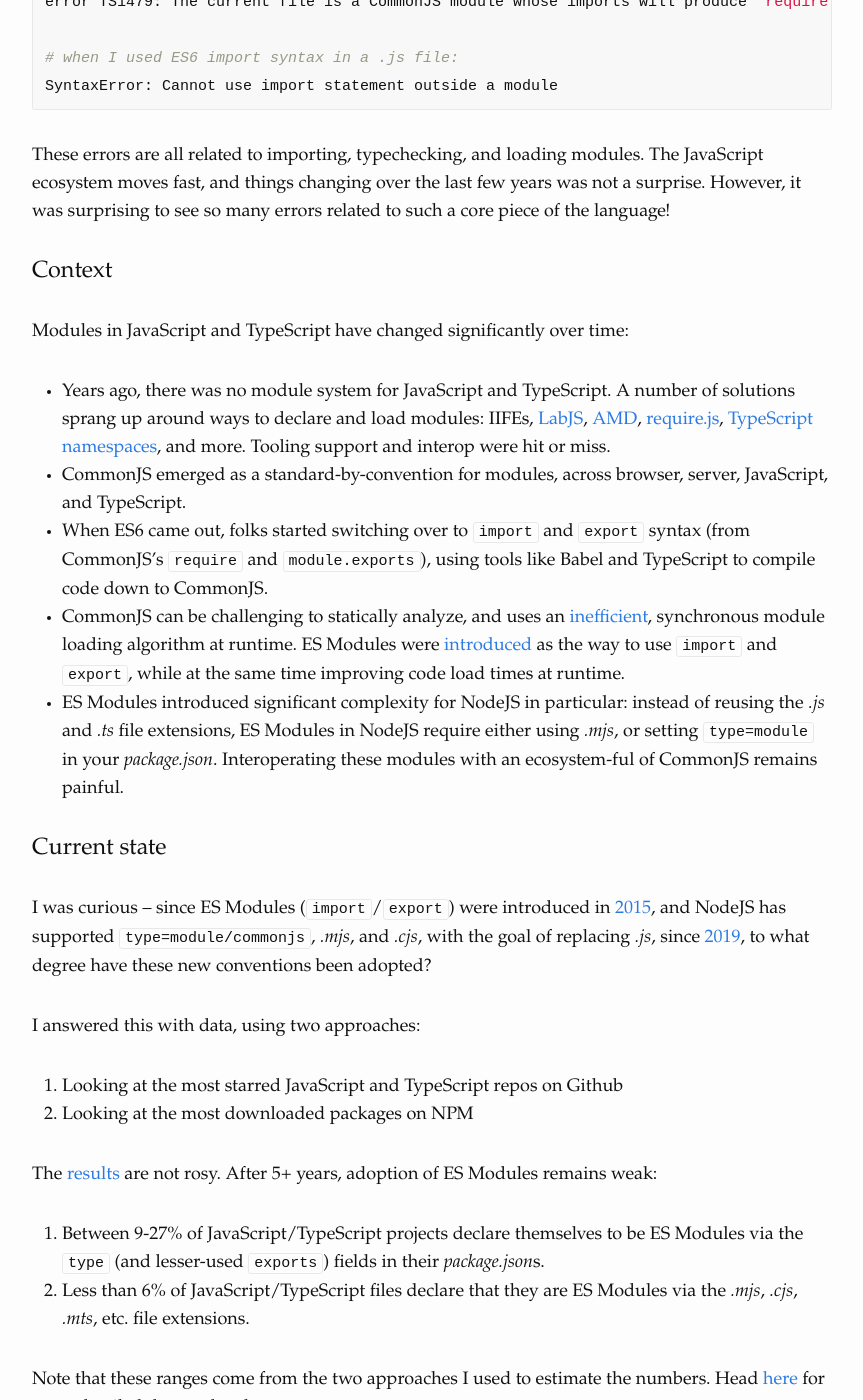
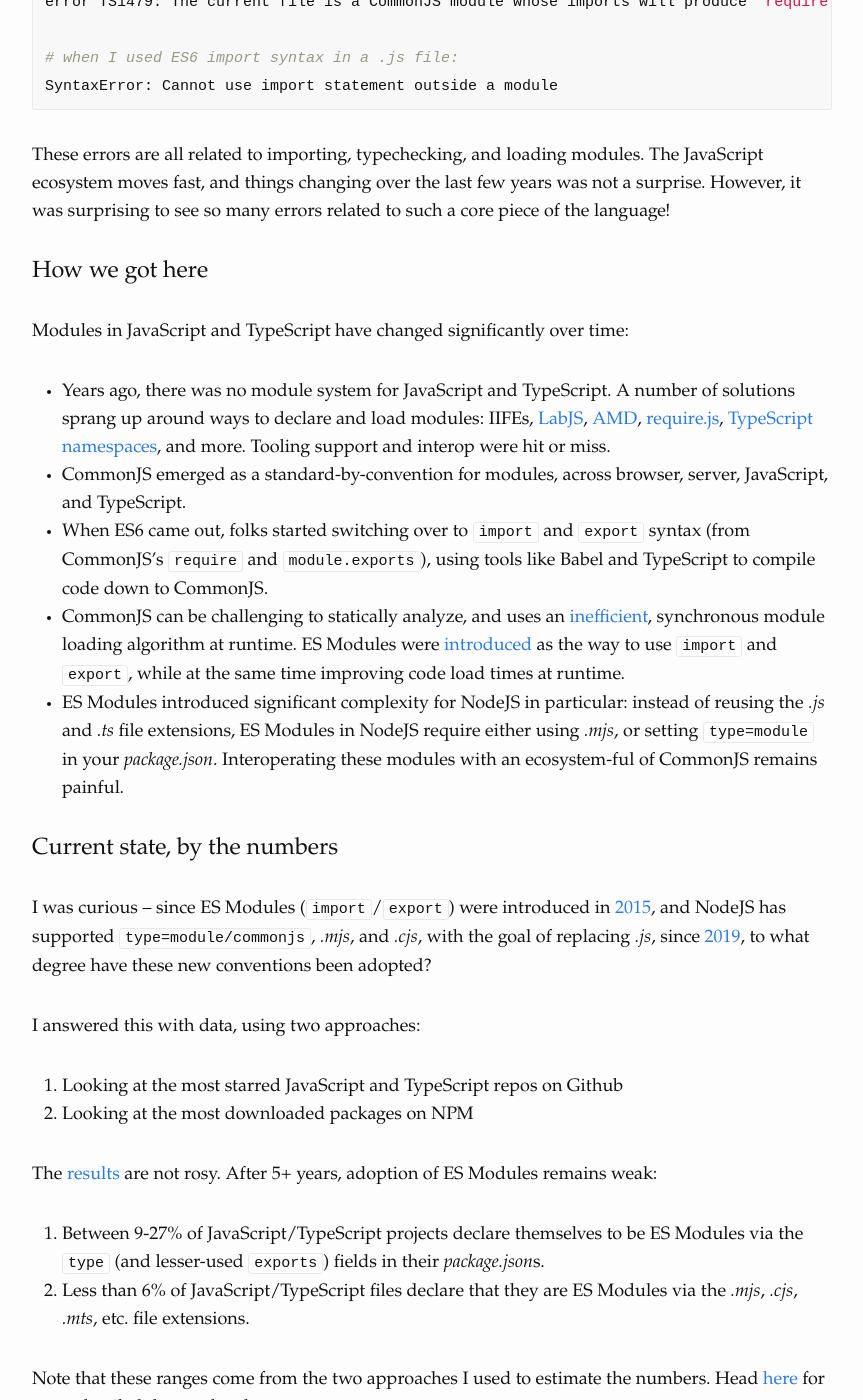
Before and after one commit to bcherny/bcherny.github.io, a Jekyll site: the page built from _posts/2024-07-19-ES-Modules-Are-A-Mess.md, in a window 1280 px wide and 1400 px high, scrolled down 444 px. Shown: the whole window, without its empty margins (208-1071 px from the left). Built offline with Jekyll 4.4.1, drawn with Linux system fonts in a browser that asks for light colours; some of the changed text lies outside the part shown.

Commit message:
Update 2024-07-19-ES-Modules-Are-A-Mess.md

```diff
--- a/_posts/2024-07-19-ES-Modules-Are-A-Mess.md
+++ b/_posts/2024-07-19-ES-Modules-Are-A-Mess.md
@@ -20,7 +20,7 @@ SyntaxError: Cannot use import statement outside a module
 
 These errors are all related to importing, typechecking, and loading modules. The JavaScript ecosystem moves fast, and things changing over the last few years was not a surprise. However, it was surprising to see so many errors related to such a core piece of the language!
 
-## Context
+## How we got here
 
 Modules in JavaScript and TypeScript have changed significantly over time:
 
@@ -30,7 +30,7 @@ Modules in JavaScript and TypeScript have changed significantly over time:
 - CommonJS can be challenging to statically analyze, and uses an [inefficient](https://www.youtube.com/watch?v=W5CXzo4TZVU), synchronous module loading algorithm at runtime. ES Modules were [introduced](https://tc39.es/ecma262/#sec-modules) as the way to use `import` and `export`, while at the same time improving code load times at runtime.
 - ES Modules introduced significant complexity for NodeJS in particular: instead of reusing the *.js* and *.ts* file extensions, ES Modules in NodeJS require either using *.mjs*, or setting `type=module` in your *package.json*. Interoperating these modules with an ecosystem-ful of CommonJS remains painful.
 
-## Current state
+## Current state, by the numbers
 
 I was curious -- since ES Modules (`import`/`export`) were introduced in [2015](https://262.ecma-international.org/6.0/#sec-modules), and NodeJS has supported `type=module/commonjs`, *.mjs*, and *.cjs*, with the goal of replacing *.js*, since [2019](https://nodejs.org/api/packages.html#type), to what degree have these new conventions been adopted?
 
@@ -46,7 +46,7 @@ The [results](https://github.com/bcherny/es-module-stats) are not rosy. After 5+
 
 Note that these ranges come from the two approaches I used to estimate the numbers. Head [here](https://github.com/bcherny/es-module-stats) for more detailed data and code.
 
-## What's next?
+## How do we fix it?
 
 This helps explain why it's so painful to interoperate ES Modules and CommonJS across both NodeJS and TypeScript: enough libraries use ES Modules that for many projects you need to either use ES Modules, or figure out how to interoperate ES Modules with your CommonJS code. At the same time, enough code still uses CommonJS that you often need to figure out how to include that legacy code in your otherwise-ES Module project.
 
```
